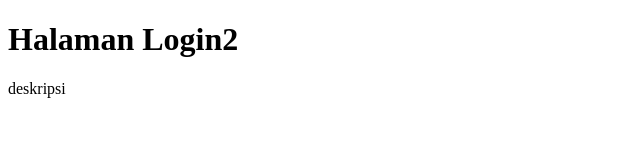
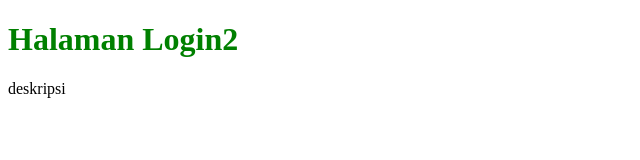
Before and after one commit to afwan17/latihan11, a plain HTML site: page index.html in a window 1280 px wide. Shown: the whole page, without its empty margins (0-640 px from the left). Drawn offline with Linux system fonts and the light colour scheme.

Commit message:
change color to green

```diff
--- a/index.html
+++ b/index.html
@@ -6,7 +6,7 @@
     <title>Document</title>
 </head>
 <body>
-    <h1>Halaman Login2</h1>
+    <h1 style="color: green">Halaman Login2</h1>
     <p>deskripsi</p>
 </body>
 </html>
```
